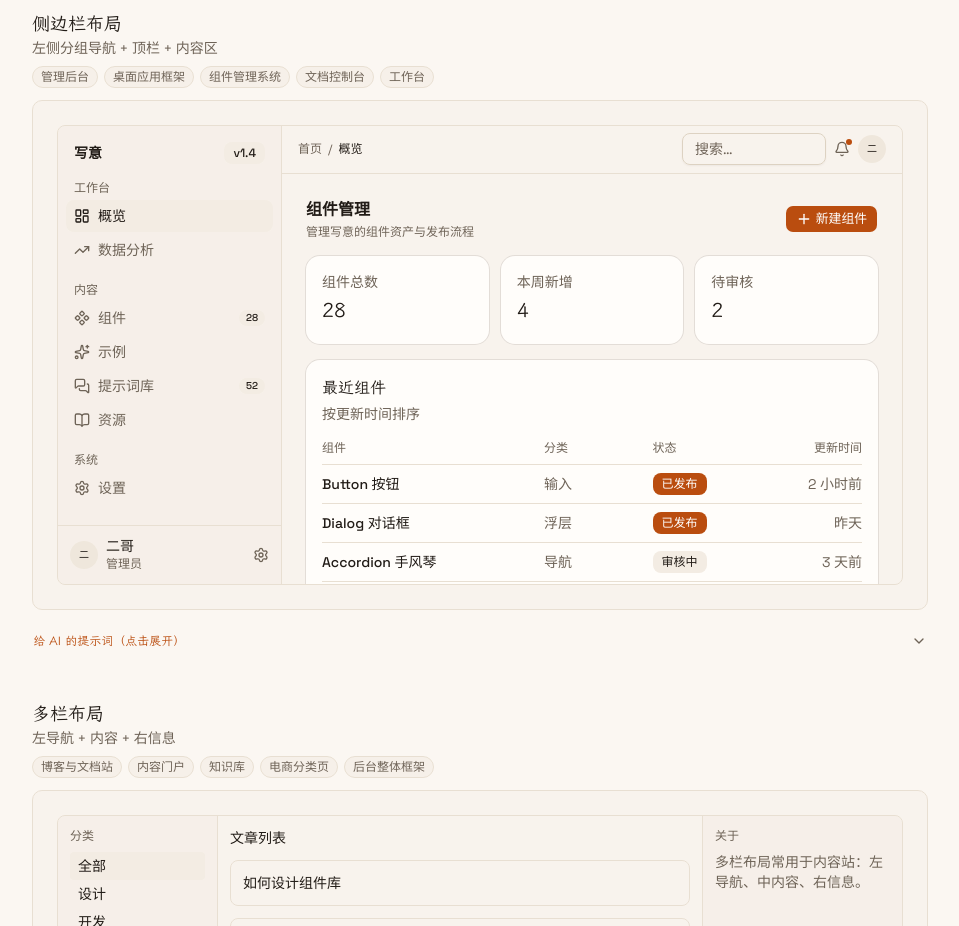
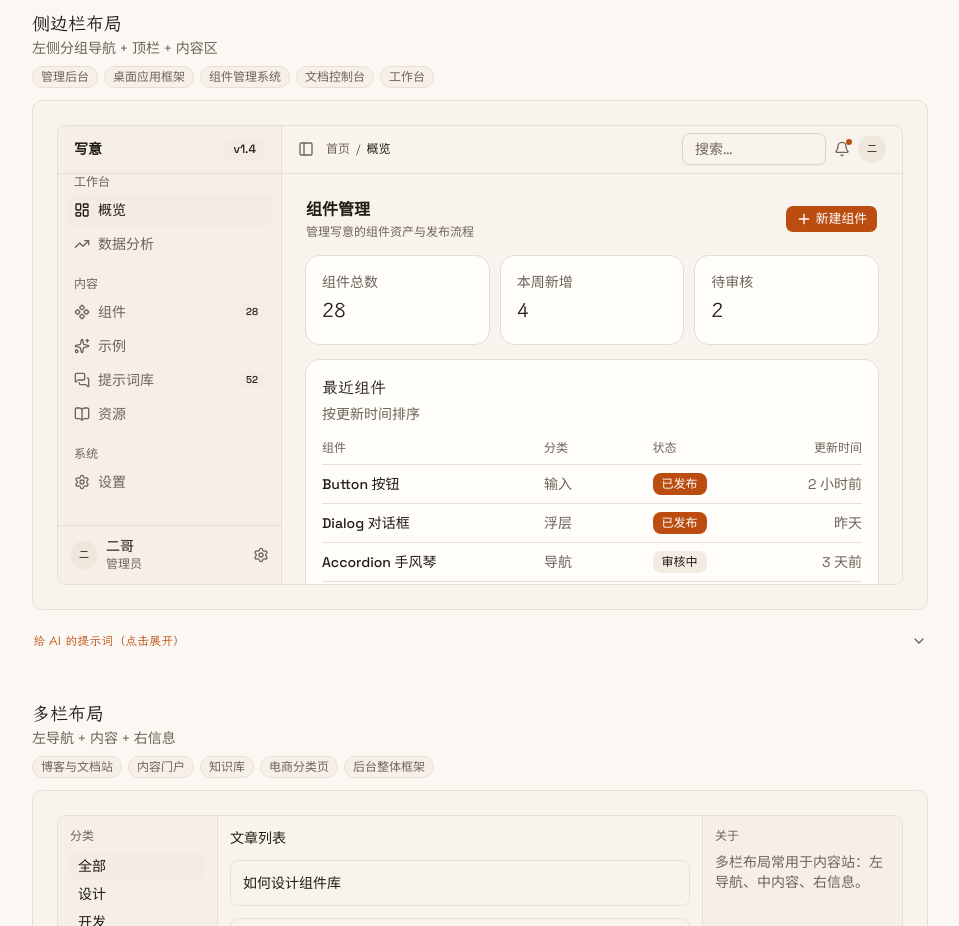
Before and after one commit to ErgeAIA/XieYi, a Next.js app: page /examples in a window 1280 px wide. Shown: the part 6060-6986 px from the top of the page, without its empty margins (320-1279 px from the left). Built offline with nearby package versions, Linux system fonts and the light colour scheme.

Commit message:
feat(examples): 侧边栏支持收起/展开（顶栏切换按钮，收起为图标窄栏）

```diff
--- a/src/components/examples/pages.tsx
+++ b/src/components/examples/pages.tsx
@@ -66,6 +66,7 @@ import {
   MessagesSquare,
   BookOpen,
   Settings,
+  PanelLeft,
 } from "lucide-react";
 
 function Avatar({ name }: { name: string }) {
@@ -859,6 +860,7 @@ function SidebarExample() {
     { title: "系统", items: [{ label: "设置", icon: Settings }] },
   ];
   const [current, setCurrent] = React.useState("概览");
+  const [collapsed, setCollapsed] = React.useState(false);
   const stats = [
     { label: "组件总数", value: "28" },
     { label: "本周新增", value: "4" },
@@ -877,29 +879,52 @@ function SidebarExample() {
       <Reveal>
         <div className="flex h-[460px] overflow-hidden rounded-md border text-sm">
           {/* 侧边栏 */}
-          <aside className="hidden w-56 shrink-0 flex-col border-r bg-muted/30 md:flex">
-            <div className="flex items-center justify-between px-4 py-4">
+          <aside
+            className={`hidden shrink-0 flex-col border-r bg-muted/30 transition-[width] duration-200 md:flex ${
+              collapsed ? "w-14" : "w-56"
+            }`}
+          >
+            <div
+              className={`flex h-12 shrink-0 items-center border-b px-4 ${
+                collapsed ? "justify-center px-0" : "justify-between"
+              }`}
+            >
+              {collapsed ? (
+                <span className="flex size-7 items-center justify-center rounded-md bg-primary/10 text-xs font-semibold text-primary">
+                  写
+                </span>
+              ) : (
+                <>
                   <span className="font-semibold">写意</span>
                   <Badge variant="secondary">v1.4</Badge>
+                </>
+              )}
             </div>
             <nav className="flex-1 space-y-4 overflow-y-auto px-2 pb-2">
               {groups.map((g) => (
                 <div key={g.title}>
+                  {!collapsed && (
                     <div className="px-2 pb-1 text-xs font-medium text-muted-foreground">
                       {g.title}
                     </div>
+                  )}
                   <div className="space-y-0.5">
                     {g.items.map((it) => (
                       <button
                         key={it.label}
                         onClick={() => setCurrent(it.label)}
-                        className={`flex w-full items-center gap-2 rounded-md px-2 py-1.5 text-left ${
+                        title={it.label}
+                        className={`flex w-full items-center rounded-md py-1.5 text-left ${
+                          collapsed ? "justify-center" : "gap-2 px-2"
+                        } ${
                           current === it.label
                             ? "bg-accent font-medium text-accent-foreground"
                             : "text-muted-foreground hover:bg-muted hover:text-foreground"
                         }`}
                       >
                         <it.icon className="size-4 shrink-0" />
+                        {!collapsed && (
+                          <>
                             <span className="flex-1">{it.label}</span>
                             {it.badge && (
                               <Badge
@@ -909,14 +934,22 @@ function SidebarExample() {
                                 {it.badge}
                               </Badge>
                             )}
+                          </>
+                        )}
                       </button>
                     ))}
                   </div>
                 </div>
               ))}
             </nav>
-            <div className="flex items-center gap-2 border-t p-3">
+            <div
+              className={`flex items-center border-t p-3 ${
+                collapsed ? "justify-center" : "gap-2"
+              }`}
+            >
               <Avatar name="二哥" />
+              {!collapsed && (
+                <>
                   <div className="min-w-0 flex-1 leading-tight">
                     <div className="truncate font-medium">二哥</div>
                     <div className="truncate text-xs text-muted-foreground">
@@ -924,12 +957,22 @@ function SidebarExample() {
                     </div>
                   </div>
                   <Settings className="size-4 shrink-0 text-muted-foreground" />
+                </>
+              )}
             </div>
           </aside>
 
           {/* 主区 */}
           <div className="flex min-w-0 flex-1 flex-col">
             <header className="flex h-12 shrink-0 items-center gap-3 border-b px-4">
+              <button
+                onClick={() => setCollapsed((c) => !c)}
+                className="hidden text-muted-foreground hover:text-foreground md:block"
+                aria-label={collapsed ? "展开侧边栏" : "收起侧边栏"}
+                aria-expanded={!collapsed}
+              >
+                <PanelLeft className="size-4" />
+              </button>
               <div className="flex items-center gap-1.5 text-xs">
                 <span className="text-muted-foreground">首页</span>
                 <span className="text-muted-foreground">/</span>
@@ -1447,8 +1490,8 @@ export const pageExamples: PageExample[] = [
     prompt: `请生成一个「侧边栏布局（Sidebar Layout）」应用框架，技术栈 React + Tailwind CSS。
 
 布局（桌面 ≥768px）：
-- 左侧固定侧栏（宽约 224px）：顶部品牌区（品牌名 + 版本 Badge）；中部竖向分组导航（分组标题用 muted 小字，项含图标 + 名称 + 可选数量 Badge，当前项用 accent 浅底高亮，支持点击切换）；底部用户卡（头像 + 姓名 + 角色 + 设置入口）。
-- 右侧主区竖向堆叠：顶栏（左侧面包屑「首页 / 当前页」，右侧搜索框 + 通知铃铛带小红点 + 头像）；下方滚动内容区：页头（标题随当前导航变化 + 一句描述 + 主色「新建」按钮）、3 列指标卡、含表格的卡片（组件 / 分类 / 状态 Badge / 更新时间）。
+- 左侧固定侧栏（宽约 224px，可收起为仅图标的窄栏，宽约 56px）：顶部品牌区（品牌名 + 版本 Badge，收起时仅显示品牌首字）；中部竖向分组导航（分组标题用 muted 小字，项含图标 + 名称 + 可选数量 Badge，当前项用 accent 浅底高亮，支持点击切换；收起时仅显示图标，悬浮 title 提示名称）；底部用户卡（头像 + 姓名 + 角色 + 设置入口，收起时仅显示头像）。
+- 右侧主区竖向堆叠：顶栏（最左为侧栏收起 / 展开切换按钮，点击在完整侧栏与图标窄栏之间平滑切换；随后是面包屑「首页 / 当前页」，右侧搜索框 + 通知铃铛带小红点 + 头像）；下方滚动内容区：页头（标题随当前导航变化 + 一句描述 + 主色「新建」按钮）、3 列指标卡、含表格的卡片（组件 / 分类 / 状态 Badge / 更新时间）。
 
 样式约束：
 - 仅用 design token 类（bg-background、bg-muted/30、text-muted-foreground、border、bg-accent、text-primary 等），禁止硬编码颜色值。
```
Lines whose indentation alone changed are shown as unchanged.
